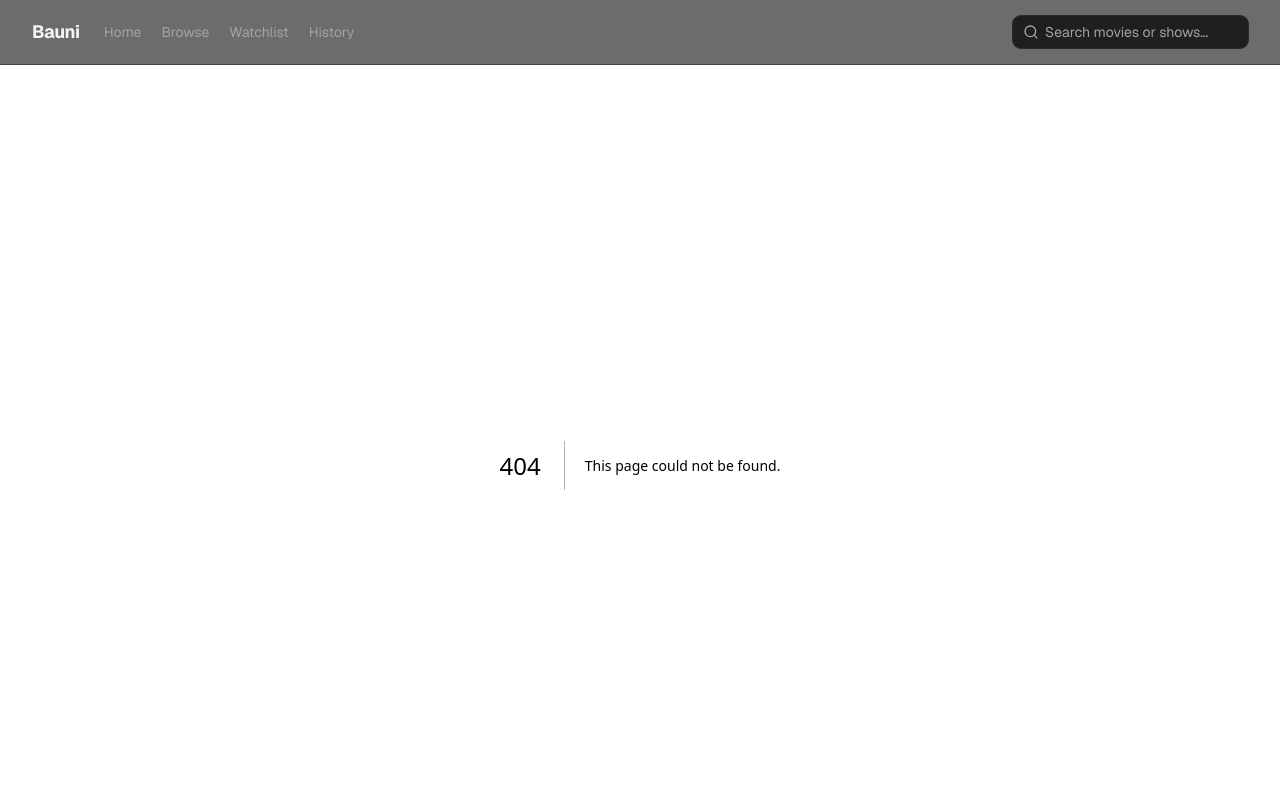
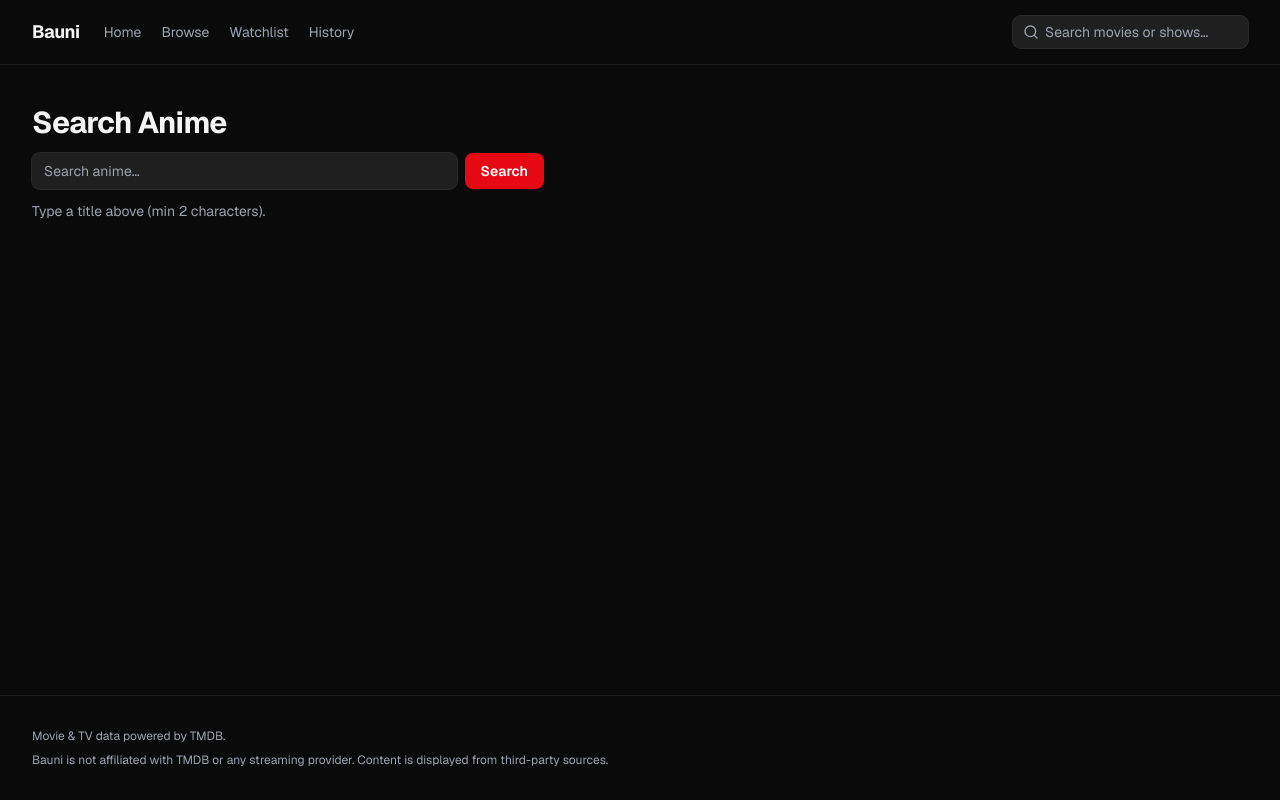
Before and after one commit to Lamiore/MovieStation, a Next.js app: page /anime/search in a window 1280 px wide. Before the commit this address had no page. Shown: the top 800 px of the page. Built offline with nearby package versions, Linux system fonts and the light colour scheme.

Commit message:
feat(anime): add search page

```diff
--- /dev/null
+++ b/src/app/anime/search/page.tsx
@@ -0,0 +1,59 @@
+import { searchAnime } from "@/lib/anilist/anime";
+import { AnimeCard } from "@/components/anime/AnimeCard";
+import { AnimeSearchBar } from "@/components/anime/AnimeSearchBar";
+
+export const dynamic = "force-dynamic";
+
+export default async function AnimeSearchPage({
+  searchParams,
+}: {
+  searchParams: Promise<{ q?: string }>;
+}) {
+  const { q = "" } = await searchParams;
+  const query = q.trim();
+  const results = query.length >= 2 ? await searchAnime(query, 30) : [];
+
+  return (
+    <main className="mx-auto max-w-screen-2xl space-y-6 px-4 py-8 md:px-8 md:py-10">
+      <header className="space-y-3">
+        <h1 className="text-2xl font-bold tracking-tight md:text-3xl">
+          Search Anime
+        </h1>
+        <AnimeSearchBar defaultValue={query} />
+        {query ? (
+          <p className="text-sm text-muted-foreground">
+            Results for &ldquo;{query}&rdquo;
+          </p>
+        ) : (
+          <p className="text-sm text-muted-foreground">
+            Type a title above (min 2 characters).
+          </p>
+        )}
+      </header>
+
+      {query.length >= 2 && results.length === 0 ? (
+        <div className="rounded-lg border border-dashed border-border bg-surface/40 p-10 text-center">
+          <p className="text-sm text-muted-foreground">
+            No results for &ldquo;{query}&rdquo;.
+          </p>
+        </div>
+      ) : null}
+
+      {results.length > 0 ? (
+        <div className="grid grid-cols-2 gap-4 sm:grid-cols-3 md:grid-cols-4 lg:grid-cols-5 xl:grid-cols-6">
+          {results.map((m) => (
+            <AnimeCard
+              key={m.id}
+              id={m.id}
+              title={m.title.userPreferred ?? m.title.romaji ?? "—"}
+              coverUrl={m.coverImage.large}
+              format={m.format}
+              episodes={m.episodes}
+              averageScore={m.averageScore}
+            />
+          ))}
+        </div>
+      ) : null}
+    </main>
+  );
+}
```
